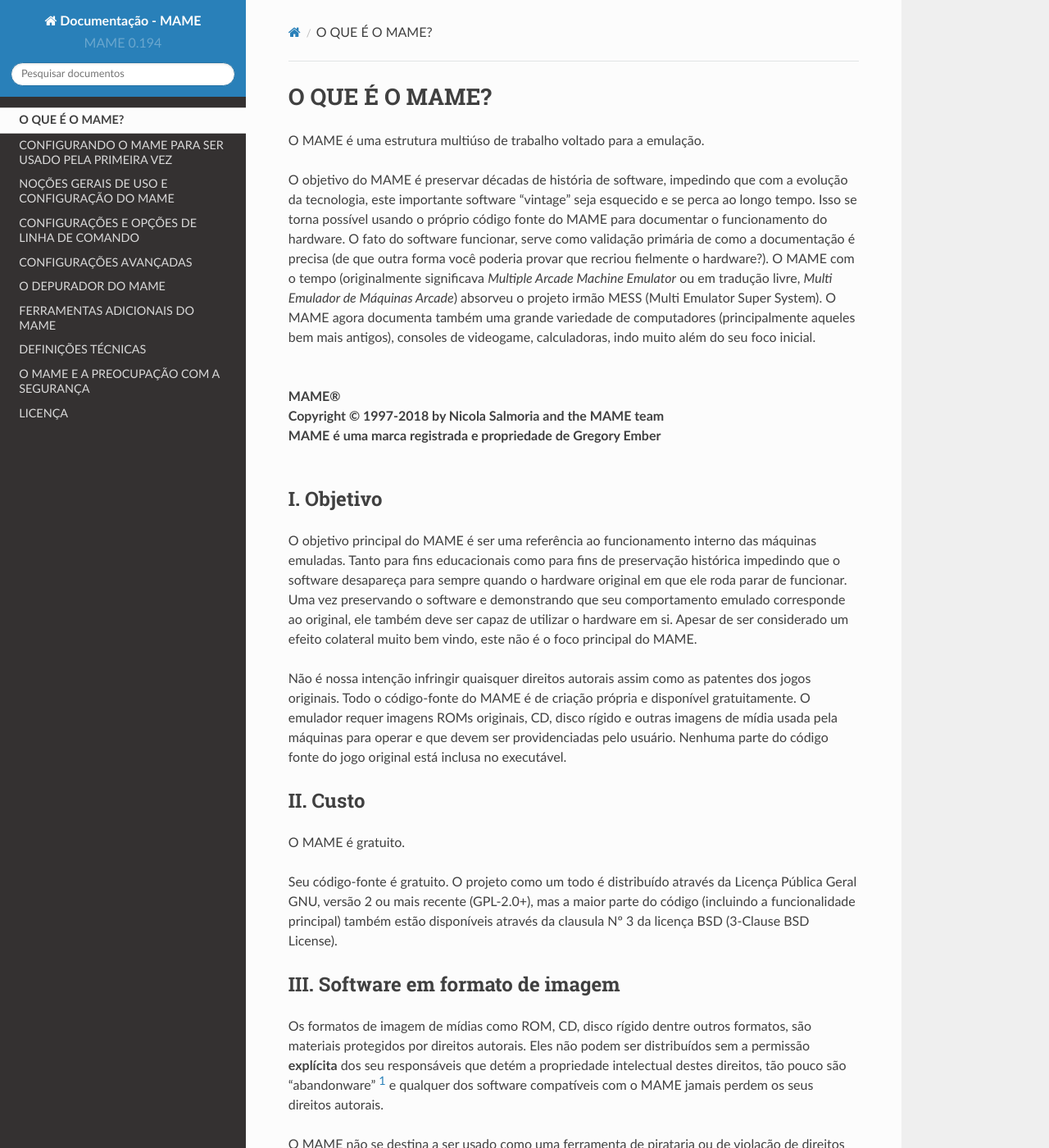
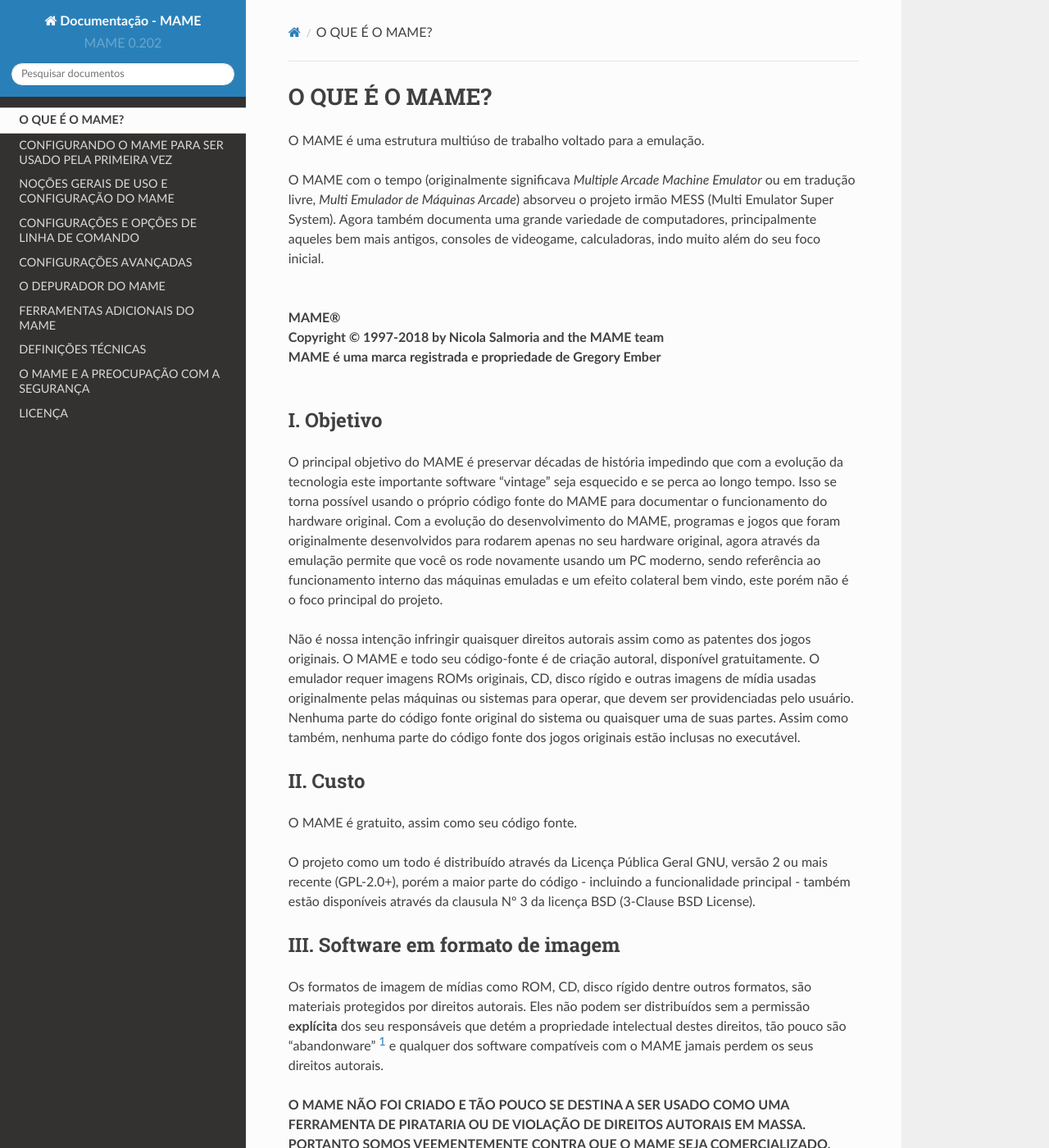
Before and after one commit to wtuemura/mamedoc, a Sphinx documentation site: the page built from source/whatis.rst, in a window 1280 px wide and 1400 px high. Shown: the whole window at 82% size. Built offline with Sphinx 7.4.7 and the Read the Docs theme 2.0.0, drawn with Linux system fonts in a browser that asks for light colours; some of the changed text lies outside the part shown.

Commit message:
Definindo os objetivos e o que o MAME é apenas uma vez

```diff
--- a/source/conf.py
+++ b/source/conf.py
@@ -63,9 +63,9 @@
 # built documents.
 #
 # The short X.Y version.
-version = 'MAME 0.194'
+version = 'MAME 0.202'
 # The full version, including alpha/beta/rc tags.
-release = '0.194'
+release = '1.1'
 
 # The language for content autogenerated by Sphinx. Refer to documentation
 # for a list of supported languages.
@@ -203,7 +203,7 @@
 # Grouping the document tree into LaTeX files. List of tuples
 # (source start file, target name, title, author, documentclass [howto/manual]).
 latex_documents = [
-  ('index', 'MAME.tex', u'Documentação - MAME',
+  ('index', 'MAME-pt_BR.tex', u'Documentação - MAME',
    ur'Equipe de Desenvolvimento do MAME, MAMEdev \\Tradução e Revisão Wellington T. Uemura \\Português do Brasil', 'manual'),
 ]
 
@@ -251,7 +251,7 @@
 # (source start file, target name, title, author,
 #  dir menu entry, description, category)
 texinfo_documents = [
-  ('index', 'MAME', u'Documentação - MAME',
+  ('index', 'MAME-pt_BR', u'Documentação - MAME',
    u'Equipe de Desenvolvimento do MAME, MAMEdev \\Tradução e Revisão Wellington T. Uemura \\Português do Brasil', 'MAME', 'Multi-purpose emulation framework',
    'Emulation'),
 ]
--- a/source/index.rst
+++ b/source/index.rst
@@ -73,6 +73,9 @@
 *	Qualquer outra forma de conduta que pode ser razoavelmente
 	considerada inapropriada num ambiente profissional
 
+.. raw:: latex
+
+	\clearpage
 
 Nossas responsibilidades
 ------------------------
--- a/source/initialsetup/index.rst
+++ b/source/initialsetup/index.rst
@@ -1,9 +1,5 @@
 CONFIGURANDO O MAME PARA SER USADO PELA PRIMEIRA VEZ
 ----------------------------------------------------
-
-Essa seção lida com os primeiros passos a serem dados por aqueles que
-vão usar o MAME pela primeira vez, incluindo o download assim como
-a compilação da sua versão customizada do MAME.
 
 .. toctree::
 	:titlesonly:
--- a/source/whatis.rst
+++ b/source/whatis.rst
@@ -3,19 +3,12 @@
 
 O MAME é uma estrutura multiúso de trabalho voltado para a emulação.
 
-O objetivo do MAME é preservar décadas de história de software,
-impedindo que com a evolução da tecnologia, este importante software
-"vintage" seja esquecido e se perca ao longo tempo. Isso se torna
-possível usando o próprio código fonte do MAME para documentar o
-funcionamento do hardware. O fato do software funcionar, serve como
-validação primária de como a documentação é precisa (de que outra forma
-você poderia provar que recriou fielmente o hardware?).
 O MAME com o tempo (originalmente significava *Multiple Arcade Machine
 Emulator* ou em tradução livre, *Multi Emulador de Máquinas Arcade*)
-absorveu o projeto irmão MESS (Multi Emulator Super System).
-O MAME agora documenta também uma grande variedade de computadores
-(principalmente aqueles bem mais antigos), consoles de videogame,
-calculadoras, indo muito além do seu foco inicial.
+absorveu o projeto irmão MESS (Multi Emulator Super System). Agora
+também documenta uma grande variedade de computadores, principalmente
+aqueles bem mais antigos, consoles de videogame, calculadoras, indo
+muito além do seu foco inicial.
 
 |
 | **MAME®**
@@ -26,37 +19,35 @@
 I. Objetivo
 -----------
 
-O objetivo principal do MAME é ser uma referência ao funcionamento
-interno das máquinas emuladas. Tanto para fins educacionais como para
-fins de preservação histórica impedindo que o software desapareça para
-sempre quando o hardware original em que ele roda parar de funcionar.
-Uma vez preservando o software e demonstrando que seu comportamento
-emulado corresponde ao original, ele também deve ser capaz de utilizar o
-hardware em si. Apesar de ser considerado um efeito colateral muito bem
-vindo, este não é o foco principal do MAME.
+O principal objetivo do MAME é preservar décadas de história impedindo
+que com a evolução da tecnologia este importante software "vintage" seja
+esquecido e se perca ao longo tempo. Isso se torna possível usando o
+próprio código fonte do MAME para documentar o funcionamento do
+hardware original. Com a evolução do desenvolvimento do MAME,
+programas e jogos que foram originalmente desenvolvidos para rodarem
+apenas no seu hardware original, agora através da emulação permite que
+você os rode novamente usando um PC moderno, sendo referência ao
+funcionamento interno das máquinas emuladas e um efeito colateral bem
+vindo, este porém não é o foco principal do projeto.
 
 Não é nossa intenção infringir quaisquer direitos autorais assim como as
-patentes dos jogos originais. Todo o código-fonte do MAME é de criação
-própria e disponível gratuitamente. O emulador requer imagens ROMs
-originais, CD, disco rígido e outras imagens de mídia usada pela máquinas
-para operar e que devem ser providenciadas pelo usuário. Nenhuma parte
-do código fonte do jogo original está inclusa no executável.
+patentes dos jogos originais. O MAME e todo seu código-fonte é de
+criação autoral, disponível gratuitamente. O emulador requer imagens
+ROMs originais, CD, disco rígido e outras imagens de mídia usadas
+originalmente pelas máquinas ou sistemas para operar, que devem ser
+providenciadas pelo usuário. Nenhuma parte do código fonte original do
+sistema ou quaisquer uma de suas partes. Assim como também, nenhuma
+parte do código fonte dos jogos originais estão inclusas no executável.
 
-.. A nice and clean way to do a page break, this case for latex and PDF
-   only.
-.. raw:: latex
-
-	\clearpage
 
 II. Custo
 ---------
-O MAME é gratuito.
+O MAME é gratuito, assim como seu código fonte.
 
-Seu código-fonte é gratuito. O projeto como um todo é distribuído
-através da Licença Pública Geral GNU, versão 2 ou mais recente
-(GPL-2.0+), mas a maior parte do código (incluindo a funcionalidade
-principal) também estão disponíveis através da clausula Nº 3 da licença
-BSD (3-Clause BSD License).
+O projeto como um todo é distribuído através da Licença Pública Geral
+GNU, versão 2 ou mais recente (GPL-2.0+), porém a maior parte do código
+- incluindo a funcionalidade principal - também estão disponíveis
+através da clausula Nº 3 da licença BSD (3-Clause BSD License).
 
 
 III. Software em formato de imagem
@@ -66,27 +57,25 @@
 formatos, são materiais protegidos por direitos autorais.
 Eles não podem ser distribuídos sem a permissão **explícita** dos
 seu responsáveis que detém a propriedade intelectual destes direitos,
-tão pouco são "abandonware" [1]_ e qualquer dos software compatíveis com o
-MAME jamais perdem os seus direitos autorais.
+tão pouco são "abandonware" [1]_ e qualquer dos software compatíveis com
+o MAME jamais perdem os seus direitos autorais.
 
-O MAME não se destina a ser usado como uma ferramenta de pirataria ou de
-violação de direitos autorais em massa. Portanto é veementemente contra,
-assim como o desejo do autor de que a sua propriedade autoral seja
-comercializada anunciada ou vinculada a qualquer tipo de recursos que
-forneçam cópias ilegais de ROM, CD, disco rígido ou outras imagens de
-mídia.
+**O MAME NÃO FOI CRIADO E TÃO POUCO SE DESTINA A SER USADO COMO UMA
+FERRAMENTA DE PIRATARIA OU DE VIOLAÇÃO DE DIREITOS AUTORAIS EM MASSA.
+PORTANTO SOMOS VEEMENTEMENTE CONTRA QUE O MAME SEJA COMERCIALIZADO,
+ANUNCIADO OU VINCULADO A QUALQUER TIPO DE RECURSOS QUE FORNEÇAM CÓPIAS
+ILEGAIS DE ROM, CD, DISCO RÍGIDO OU OUTRAS IMAGENS DE MÍDIA.**
 
 
 IV. Obras derivativas
 ---------------------
 
-Caso você queira usar o nome MAME como parte do seu trabalho ou derivado
-dele, há regras a serem seguidas, pois MAME é uma marca registrada.
-Em geral, isso significa que você deve pedir permissão assim como requer
-que você siga as diretrizes acima.
+O MAME é uma marca registrada, caso queira usar o nome **MAME** como
+parte do seu trabalho ou derivado dele é obrigatório um pedido de
+permissão de uso prévio.
 
-Qualquer trabalho derivativo do MAME deve refletir o número da versão
-usada.
+A versão do MAME deve refletir o número da versão usada em qualquer
+trabalho derivado dele.
 
 
 V. Mais informações e contato legal
```
Also changed, not shown: source/initialsetup/installingmame.rst (+7 -0 lines), source/initialsetup/mameintro.rst (+5 -31 lines).
